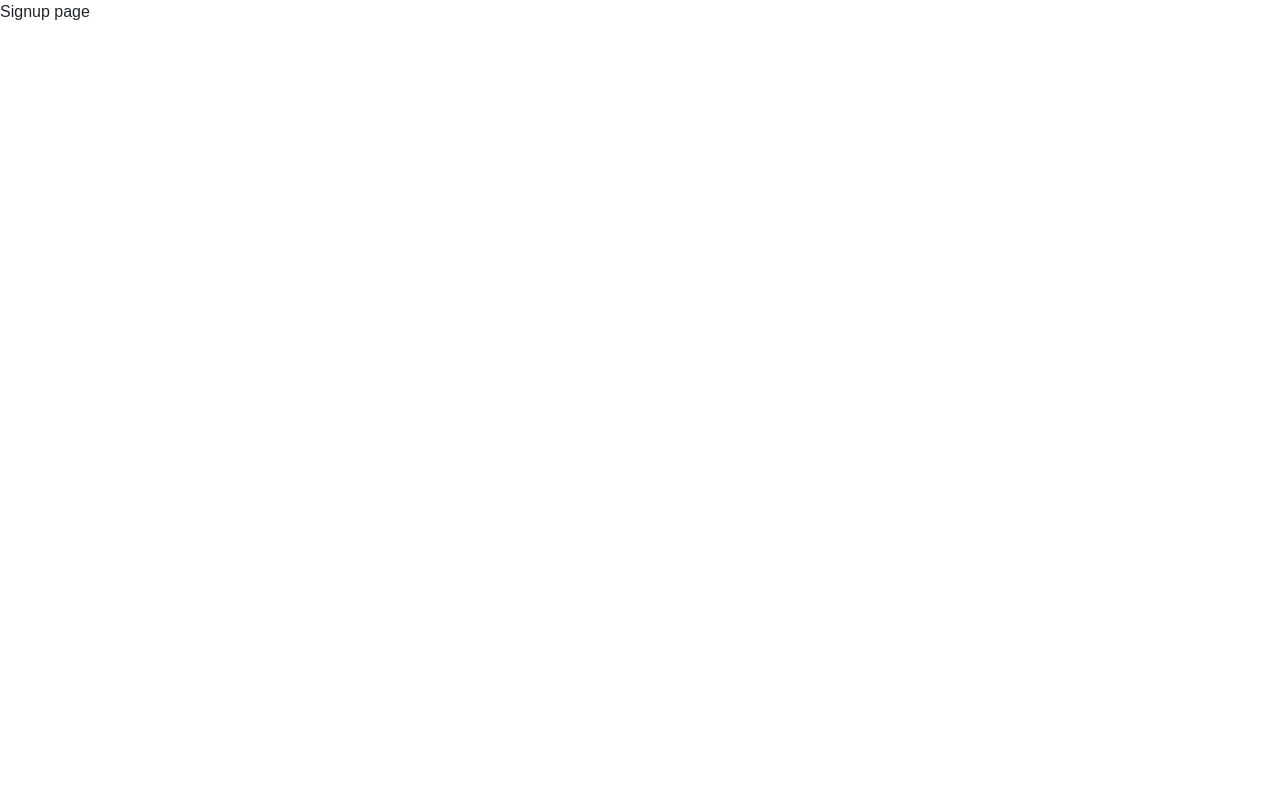
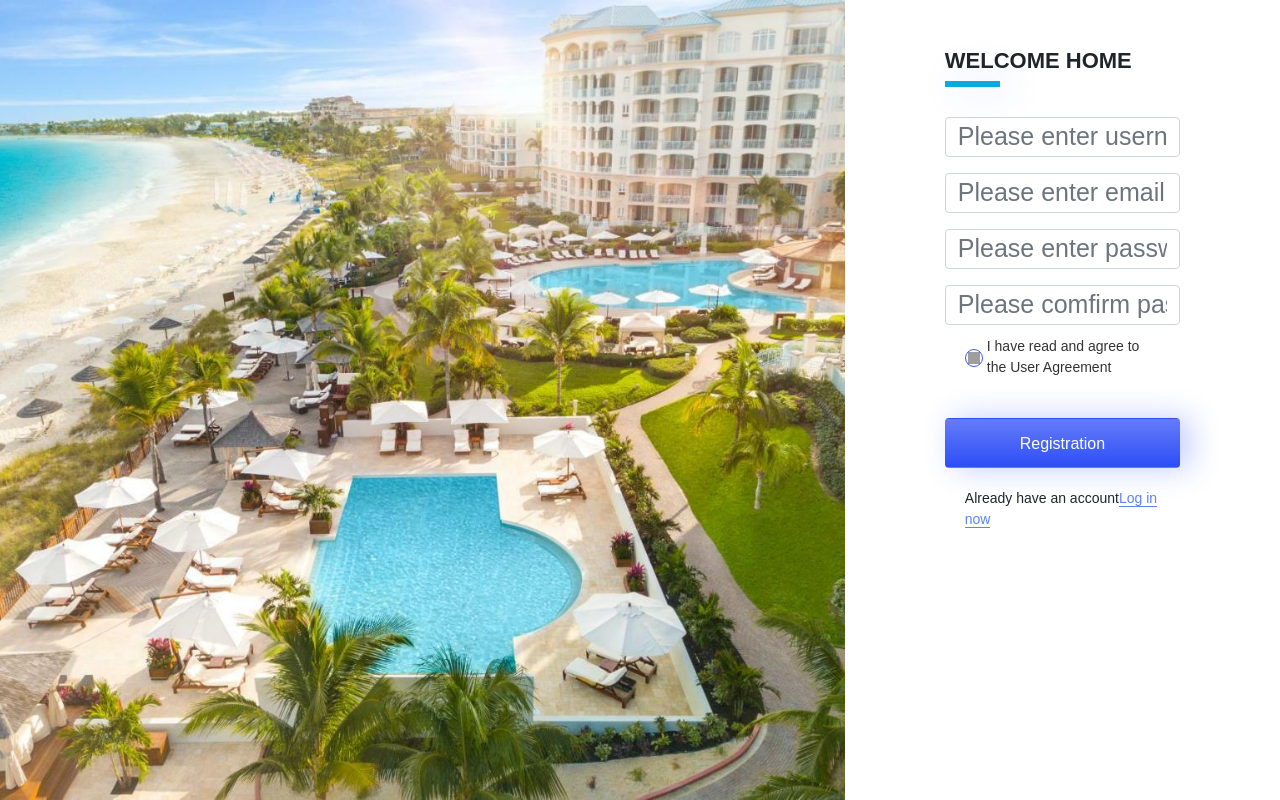
Before and after one commit to chongchen1999/TravelMingle, a React (Vite) app: page /signup in a window 1280 px wide. Built offline with nearby package versions, Linux system fonts and the light colour scheme; grey boxes are pictures that could not be loaded.

Commit message:
add feature/signup

```diff
--- a/src/components/UI/Login/LoginForm.jsx
+++ b/src/components/UI/Login/LoginForm.jsx
@@ -1,6 +1,7 @@
 // LoginComponent.jsx
 import {useState} from 'react';
 import '../../../assets/styles/Login/login.css';
+import {Link} from "react-router-dom";
 
 const LoginForm = () => {
     const [username, setUsername] = useState('');
@@ -39,7 +40,8 @@ const LoginForm = () => {
                         </div>
                         <div className="form-footer">
                             {/* eslint-disable-next-line react/no-unescaped-entities */}
-                            Don't have an account yet?<a href="register.html" className="link">Sign up</a> now!
+                            Don't have an account yet?
+                            <Link to="/signup" className="link">Sign up</Link> now!
                         </div>
                     </form>
                 </div>
--- /dev/null
+++ b/src/components/UI/Signup/SignupForm.jsx
@@ -0,0 +1,53 @@
+import React from 'react';
+import '../../../assets/styles/Login/login.css'; // Assuming the CSS is in the same folder
+
+class SignupForm extends React.Component {
+
+    // Event handlers and other methods can be added here
+
+    render() {
+        return (
+            <div className="lay-wrap">
+                <div className="lay-col" style={{backgroundImage: "url(src/assets/images/L001.jpg)"}}>
+                </div>
+                <div className="lay-form lay-regist">
+                    <div className="form-inner">
+                        <div className="form-tit">WELCOME HOME</div>
+                        <form role="form">
+                            <div className="form-group">
+                                <input type="text" className="form-control" placeholder="Please enter username" name="username" maxLength="20" required />
+                            </div>
+                            <div className="form-group">
+                                <input type="text" className="form-control" placeholder="Please enter email" onKeyUp={this.handleEmailChange} name="email" required />
+                            </div>
+                            <div className="form-group">
+                                <input type="password" className="form-control" placeholder="Please enter password" name="passwd" required />
+                            </div>
+                            <div className="form-group">
+                                <input type="password" className="form-control" placeholder="Please comfirm password" name="confirmPasswd" required />
+                            </div>
+                            <div className="form-link">
+                                <label className="form-check-label">
+                                    <input className="form-check-input" type="checkbox" defaultChecked /> <span><a href="javascript:void(0);" target="_blank">I have read and agree to the User Agreement</a></span>
+                                </label>
+                            </div>
+                            <div className="form-button">
+                                <button type="button" className="btn btn-submit">Registration</button>
+                            </div>
+                        </form>
+                        <div className="form-footer">
+                            Already have an account<a href="javascript:void(0);">Log in now</a>
+                        </div>
+                    </div>
+                </div>
+            </div>
+        );
+    }
+
+    // Example event handler
+    handleEmailChange = (event) => {
+        // Handle email input change
+    }
+}
+
+export default SignupForm;
--- a/src/pages/Login.jsx
+++ b/src/pages/Login.jsx
@@ -6,11 +6,7 @@ import Footer from "../components/common/Footer.jsx";
 const Login = () => {
     return (
         <div>
-
-
-
             <LoginForm />
-
         </div>
     );
 }
--- a/src/pages/Signup.jsx
+++ b/src/pages/Signup.jsx
@@ -1,6 +1,10 @@
+import SignupForm from "../components/UI/Signup/SignupForm.jsx";
+
 const Signup = () => {
     return (
-        <div>Signup page</div>
+        <div>
+            <SignupForm />
+        </div>
     );
 };
 
```
